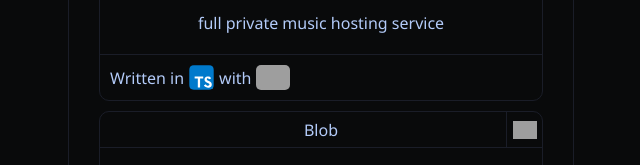
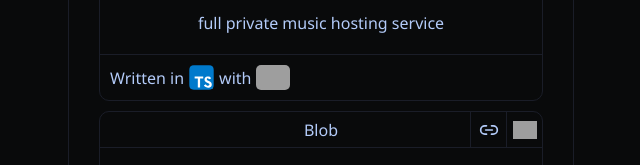
Before and after one commit to flufi-website/main, a website built with Vite: page index.html in a window 1280 px wide. Shown: the part 2051-2216 px from the top of the page, 319-959 px from the left. Built offline with nearby package versions, Linux system fonts and the light colour scheme; grey boxes are pictures that could not be loaded.

Commit message:
add the link lol

```diff
--- a/index.html
+++ b/index.html
@@ -189,6 +189,10 @@
                 <a href="https://git.flufi.uk/flufi/blob">
                   <img src="https://git.flufi.uk/assets/img/logo.svg">
                 </a>
+                <a href="https://blob.flufi.uk" class="second">
+                  <!-- https://lucide.dev/icons/link-2 -->
+                  <svg xmlns="http://www.w3.org/2000/svg" width="20" height="20" viewBox="0 0 24 24" fill="none" stroke="currentColor" stroke-width="2" stroke-linecap="round" stroke-linejoin="round" class="lucide lucide-link2-icon lucide-link-2"><path d="M9 17H7A5 5 0 0 1 7 7h2"/><path d="M15 7h2a5 5 0 1 1 0 10h-2"/><line x1="8" x2="16" y1="12" y2="12"/></svg>
+                </a>
               </header>
               <div>
                 <img src="static/flufi-blob.png" title="The client">
```
